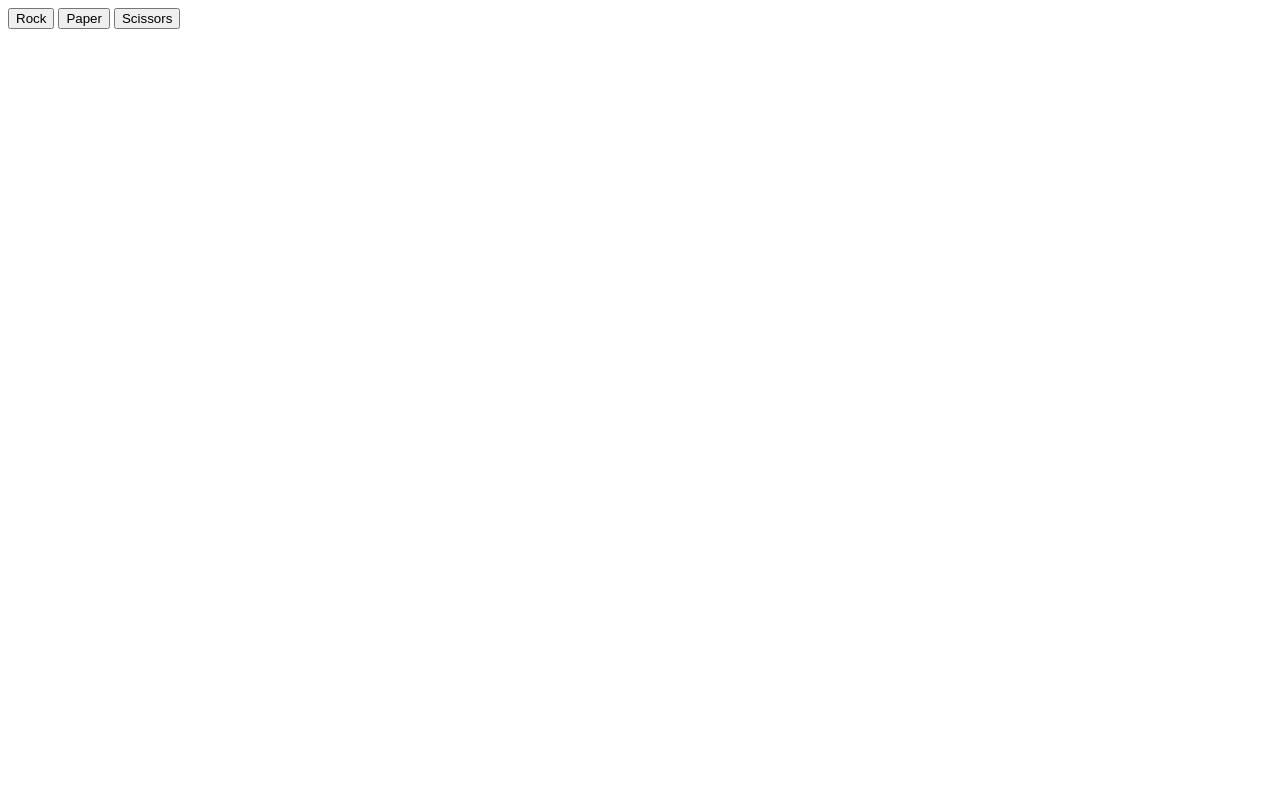
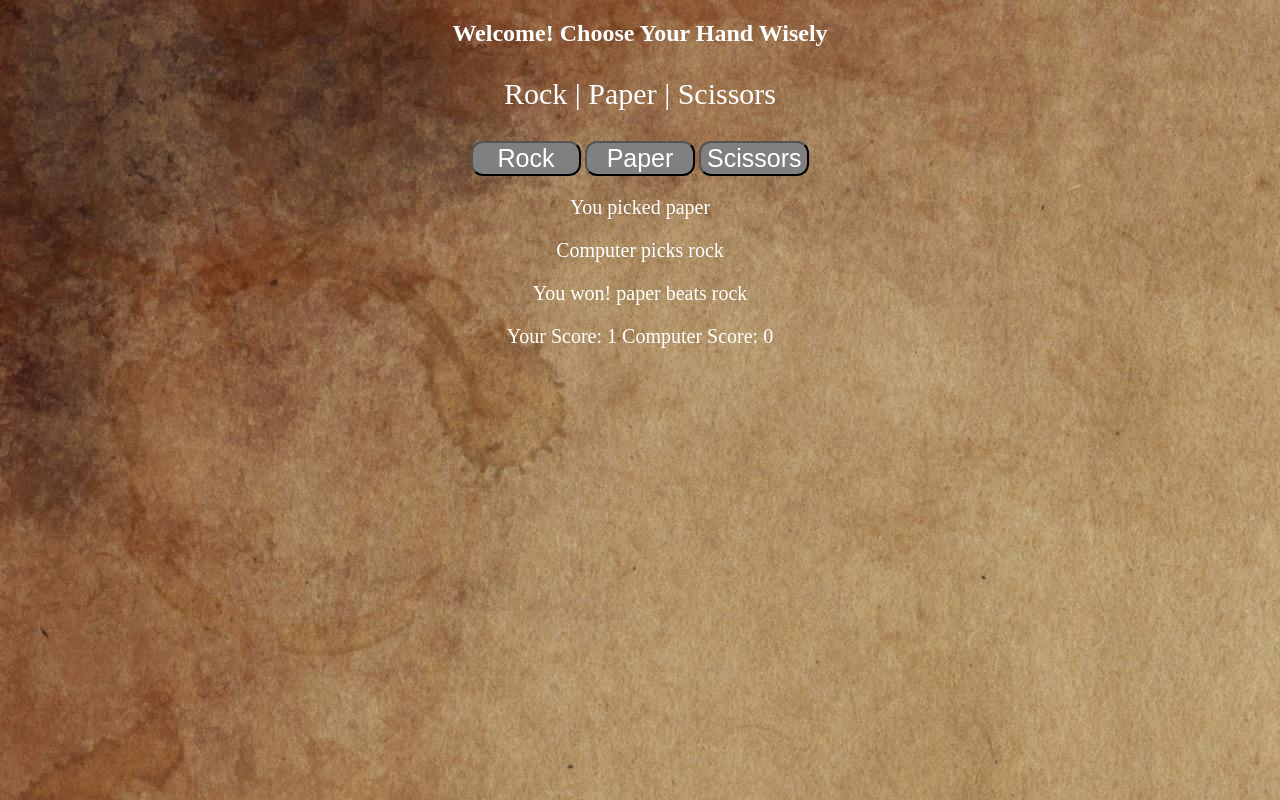
Before and after one commit to NdamuleloMulaudzi/rock-paper-scissors, a plain HTML site: page index.html in a window 1280 px wide. Both pictures are taken after a click on the element "Rock Paper Scissors". Drawn offline with Linux system fonts and the light colour scheme.

Commit message:
Added style to the game

```diff
--- a/index.html
+++ b/index.html
@@ -6,11 +6,17 @@
     <title>Rock Paper Scissors</title>
 </head>
 <body>
+    <h2>Welcome! Choose Your Hand Wisely </h2>
+    <p class="options">Rock | Paper | Scissors</p>
+
     <div id="gameBtn">
         <button id="rock">Rock</button>
         <button id="paper">Paper</button>
         <button id="scissors">Scissors</button>
     </div>
+    <div id="results">
+
+    </div>
     <script src="script.js"></script>
 </body>
 </html>
--- a/script.js
+++ b/script.js
@@ -1,7 +1,20 @@
+const body = document.querySelector("body")
 const gameBtn = document.querySelector("#gameBtn")
-const rockBtn = document.querySelector("#rock");
-const paperBtn = document.querySelector("#paper");
+const buttons = document.querySelectorAll("button")
+const results = document.querySelector("#results")
+const options = document.querySelector(".options")
+const rockBtn = document.querySelector("#rock")
+const paperBtn = document.querySelector("#paper")
 const scissorsBtn = document.querySelector("#scissors")
+
+const allBtn = document.querySelectorAll("button")
+
+
+const roundWinner = document.createElement("p");
+const humanSelection = document.createElement("p");
+const computerSelection = document.createElement("p");
+const scorePara = document.createElement("p");
+const overallWinner = document.createElement("h3");
 
 let computerScore = 0;
 let humanScore = 0;
@@ -19,10 +32,6 @@ function getComputerChoice(){
     }
 }
 
-function getHumanChoise(){
-    let humanChoice = prompt("Enter Your Choice: Rock, Paper, Scissors").toLowerCase();
-    return humanChoice;
-}
 
 
 function playRound(humanChoice, computerChoice){
@@ -30,20 +39,31 @@ function playRound(humanChoice, computerChoice){
         (humanChoice=="paper" && computerChoice=="rock") ||
         (humanChoice=="scissors" && computerChoice=="paper")){
             humanScore++
-            console.log(`You won! ${humanChoice} beats ${computerChoice}`)
+            humanSelection.textContent = `You picked ${humanChoice}`
+            computerSelection.textContent = `Computer picks ${computerChoice}`
+            roundWinner.textContent = `You won! ${humanChoice} beats ${computerChoice}`
 
         }
     else if((computerChoice =="rock" && humanChoice=="scissors") ||
     (computerChoice=="paper" && humanChoice=="rock") ||
     (computerChoice=="scissors" && humanChoice=="paper")){
         computerScore++
-        console.log(`You Lose! ${computerChoice} beat ${humanChoice}`)
+        humanSelection.textContent = `You picked ${humanChoice}`
+        computerSelection.textContent = `Computer picks ${computerChoice}`
+        roundWinner.textContent = `You Lose! ${computerChoice} beat ${humanChoice}`
 
     }
     else if(humanChoice==computerChoice){
-        console.log("It's a tie")
+        humanSelection.textContent = `You picked ${humanChoice}`
+        computerSelection.textContent = `Computer picks ${computerChoice}`
+        roundWinner.textContent = "It's a tie"
 
     }
+    scorePara.textContent = `Your Score: ${humanScore} Computer Score: ${computerScore}`;
+    results.appendChild(humanSelection);
+    results.appendChild(computerSelection)
+    results.appendChild(roundWinner)
+    results.appendChild(scorePara)
 }
 
 gameBtn.addEventListener("click", (e)=>{
@@ -60,30 +80,39 @@ gameBtn.addEventListener("click", (e)=>{
             playRound("scissors",getComputerChoice());
             break;
     }
+    playGame()
 })
 
 
 
-// function playGame(){
-//     for(let i = 0; i<5; i++ ){
-//         let humanSelection = getHumanChoise()
-//         let computerSelection = getComputerChoice()
-//         console.log(`You picked ${humanSelection}`);
-//         console.log(`Computer picks ${computerSelection}`);
-//         playRound(humanSelection, computerSelection);
+function playGame(){
 
-//         console.log(`Your Score: ${humanScore} Computer Score: ${computerScore}`)
-//         console.log("");
-//     }
-//     if(humanScore > computerScore){
-//     console.log(`You are the overall winner won!`)
-//     }
-//     else if(computerScore > humanScore){
-//         console.log(`computer won all the round`)
-//     }
-//     else{
-//         console.log("It's a tie")
-//     }
-// }
+    if(humanScore == 5){
+        overallWinner.textContent = `Congratulations You are the overall winner won!`
+        humanScore = 0;
+        computerScore= 0;
+    }
+    else if(computerScore == 5){
+        overallWinner.textContent = `computer won all the rounds`
+        humanScore = 0;
+        computerScore= 0;
+    }
+    results.appendChild(overallWinner)
+}
 
-// playGame();
+// styles
+
+body.setAttribute("style",
+    "text-align:center; background-image: url(images/pexels-pixabay-235985.jpg); color:white; ")
+
+options.setAttribute("style", "font-size:30px" )
+rockBtn.setAttribute("style", "font-size:30px")
+
+buttons.forEach((button) =>{
+    button.setAttribute("style",
+         "font-size:25px; border-radius:12px; width:110px; background-color: grey; color: white")
+})
+
+results.setAttribute("style",
+    "font-size:20px"
+)
```
Also changed, not shown: images/.webp (added), images/backgroundImg.jpg (added), images/noun-fist-477914.png (added), images/noun-fist-477914.svg (added), images/noun-scissors-477919.png (added), images/noun-wave-477912.png (added), images/pexels-pixabay-235985.jpg (added), 1 other file.
